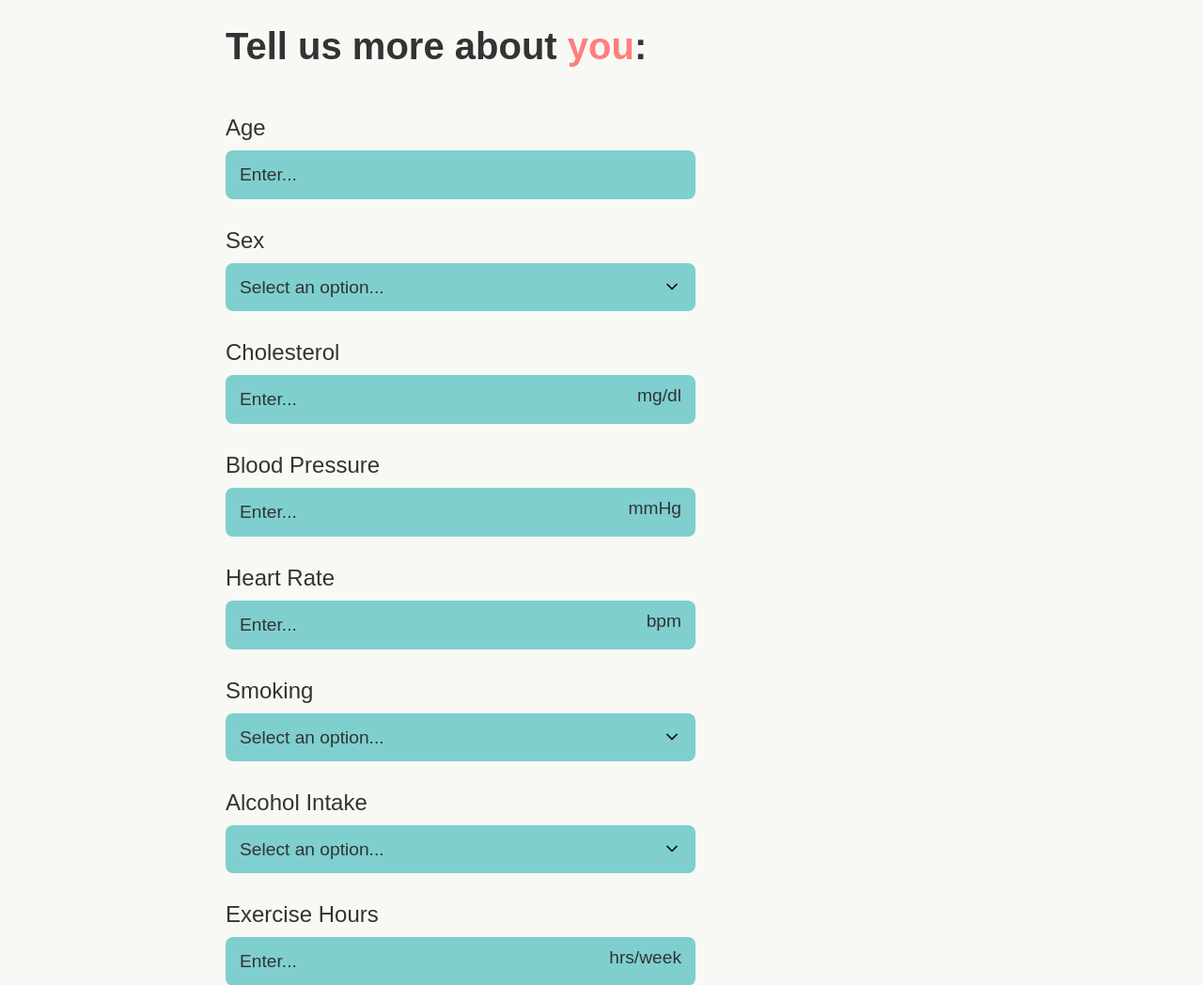
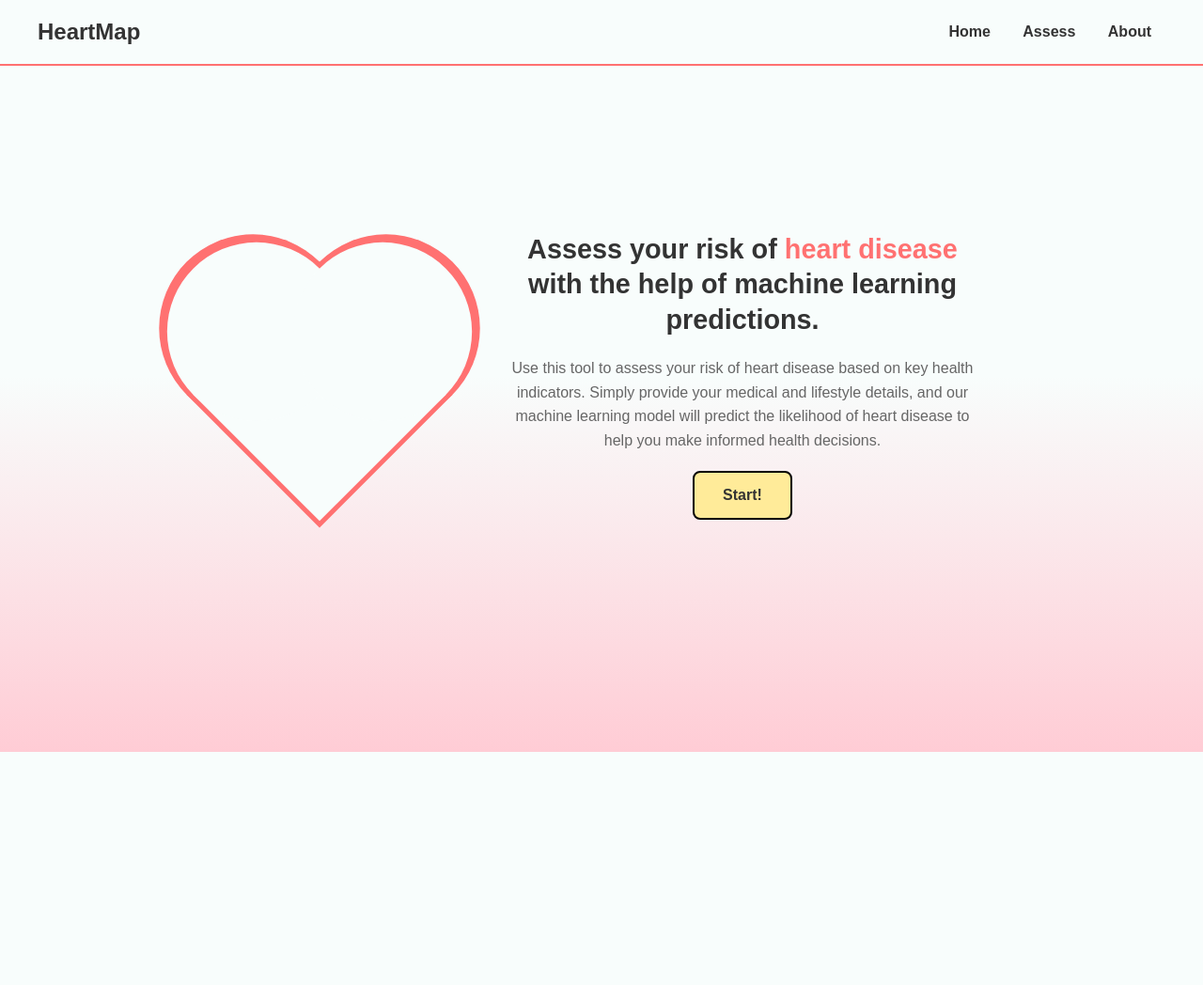
Before and after one commit to ananemyro/heart-health-predictor, a Flask app: page / in a window 1280 px wide. Shown: the top 1048 px of the page at 94% size. After the commit the page ends 800 px from the top, so only its background shows below. Run offline with Flask 3, Linux system fonts and the light colour scheme; parts of the project's set-up code (start-up, migrations or seed data) failed here and were passed over.

Commit message:
Progress

```diff
--- a/app.py
+++ b/app.py
@@ -10,8 +10,12 @@ scaler = joblib.load('scaler.joblib')
 
 
 @app.route('/')
-def assess():
-    return render_template('assess.html')  # Render the HTML form
+def home_page():
+    return render_template('index.html')
+
+@app.route('/assess')
+def assess_page():
+    return render_template('assess.html')
 
 @app.route('/results', methods=['POST'])
 def results():
--- a/templates/index.html
+++ b/templates/index.html
@@ -67,6 +67,7 @@
             background-color: #ff7171;
             transform: rotate(-45deg);
             margin-right: 100px;
+            margin-top: 40px;
         }
 
         .heart-shape::before,
@@ -157,7 +158,7 @@
             font-weight: bold;
             color: #333;
             background-color: #ffeb99;
-            border: 2px solid #ffeb99;
+            border: 2px solid black;
             border-radius: 8px;
             text-decoration: none;
             cursor: pointer;
@@ -169,13 +170,13 @@
         }
     </style>
 </head>
-<body>
+<body style="background: linear-gradient(to bottom, #f8fdfc 50%, #ffccd5 100%); min-height: 100vh;">
 
     <header>
         <div class="logo">HeartMap</div>
         <nav>
             <a href="#">Home</a>
-            <a href="#">Assess</a>
+            <a href="/assess">Assess</a>
             <a href="#">About</a>
         </nav>
     </header>
@@ -186,8 +187,8 @@
         </div>
         <div class="content-wrapper">
             <h1>Assess your risk of <span class="highlight">heart disease</span> with the help of machine learning predictions.</h1>
-            <p>Lorem ipsum dolor sit amet, consectetur adipiscing elit. Nunc ultrices velit sem. Nunc velit leo, venenatis et enim sit amet, blandit semper dolor. Vestibulum suscipit libero velit, vel interdum augue varius vel. Praesent sed faucibus sapien.</p>
-            <a href="#" class="start-btn">Start!</a>
+            <p>Use this tool to assess your risk of heart disease based on key health indicators. Simply provide your medical and lifestyle details, and our machine learning model will predict the likelihood of heart disease to help you make informed health decisions.</p>
+            <a href="/assess" class="start-btn">Start!</a>
         </div>
     </div>
 
```
Also changed, not shown: templates/about.html (added).
